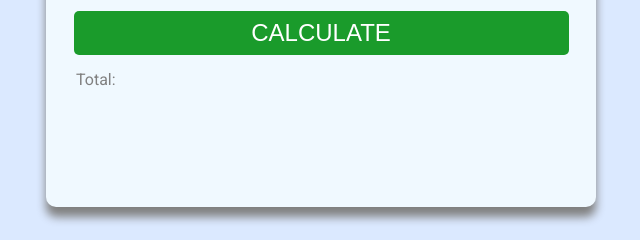
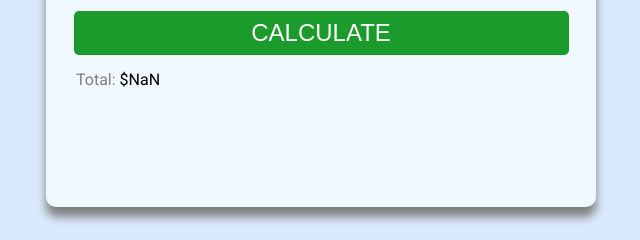
Before and after one commit to MFaizanali2/Tip-Calculator, a plain HTML site: page index.html in a window 1280 px wide. Both pictures are taken after typing "Sample", "Sample" into the empty fields and a click on the button "CALCULATE". Shown: the part 433-673 px from the top of the page, 319-959 px from the left. Drawn offline with Linux system fonts and the light colour scheme.

Commit message:
complete
continue

```diff
--- a/app.js
+++ b/app.js
@@ -0,0 +1,12 @@
+
+
+
+function Calculate(){
+    let billamount = document.getElementById("bill").value;
+    let tipamount = document.getElementById("tip").value;
+    let total = document.getElementById("total");
+
+    let sum = billamount * (1 + tipamount / 100);
+    total.innerText = `  $${sum}`
+
+}
--- a/style.css
+++ b/style.css
@@ -77,3 +77,6 @@ body{
     margin-left: 30px;
     margin-top: 15px;
 }
+#tip-total span{
+    color: #000;
+}
```
